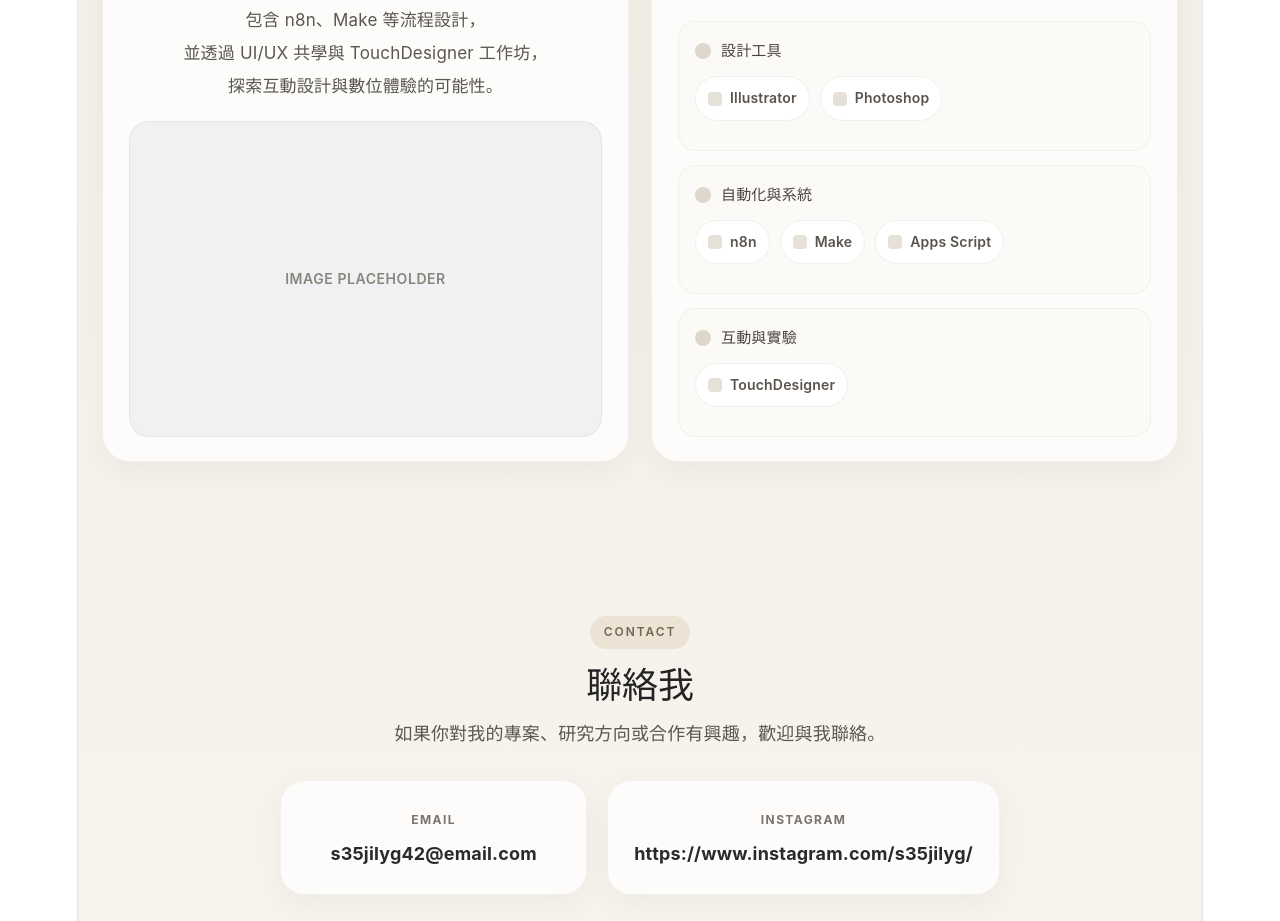
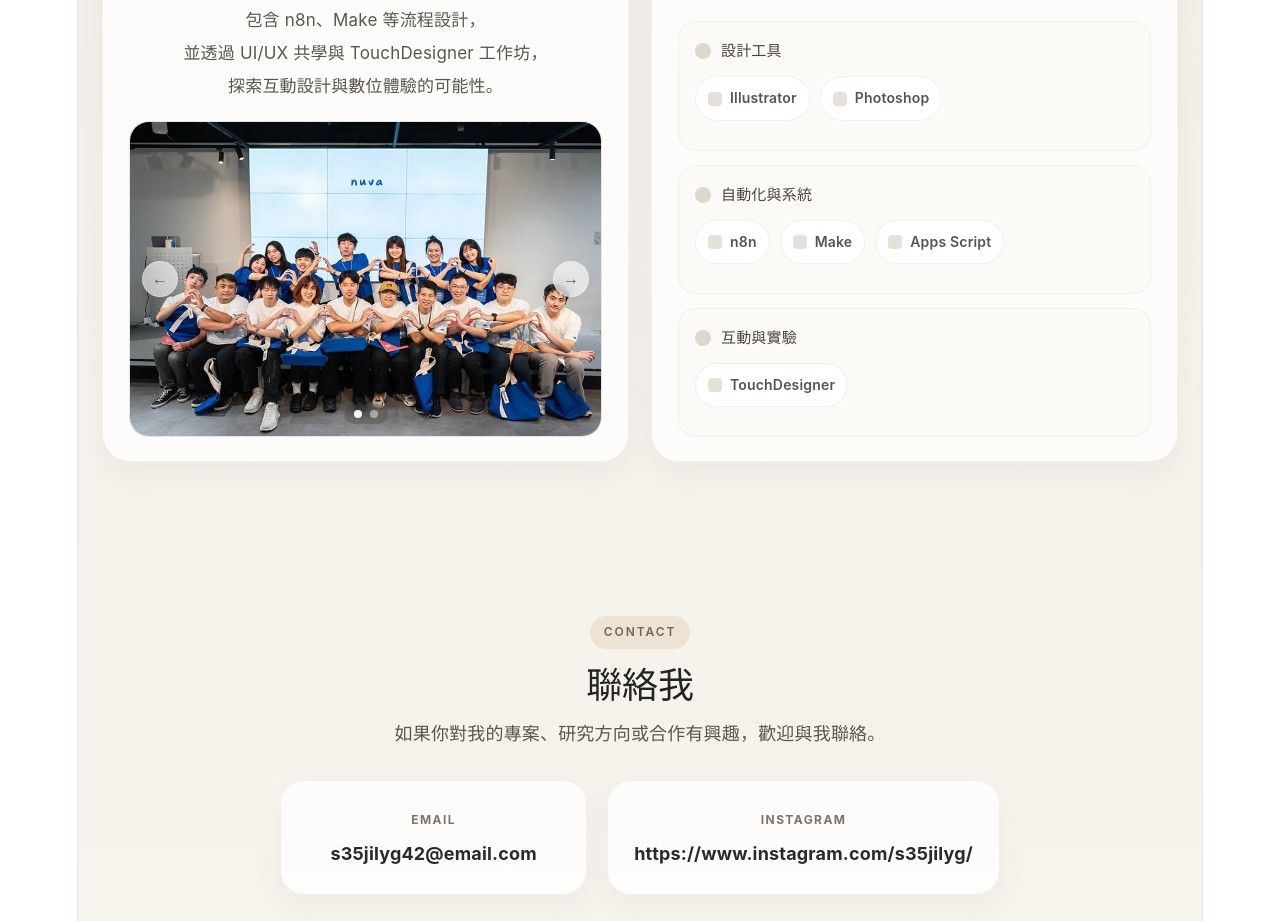
Before and after one commit to ghoostcc/portfolio-site, a React (Vite) app: page / in a window 1280 px wide. Shown: the part 2480-3401 px from the top of the page. Built offline with nearby package versions, Linux system fonts and the light colour scheme.

Commit message:
update home page

```diff
--- a/src/HomePage.tsx
+++ b/src/HomePage.tsx
@@ -3,6 +3,8 @@ import { Link } from "react-router-dom";
 import heroImage1 from "./assets/images/hero/gesture-interaction-main.png";
 import heroImage2 from "./assets/images/hero/gesture-touchdesign.png";
 import aboutMeImage from "./assets/images/about me/me.jpg";
+import aboutLearningDetail1 from "./assets/images/about me/detail-1.png";
+import aboutLearningDetail2 from "./assets/images/about me/detail-2.png";
 
 type Lang = "zh" | "en";
 
@@ -28,6 +30,7 @@ export default function HomePage() {
   const [isMobile, setIsMobile] = useState(window.innerWidth < 900);
   const [currentImageIndex, setCurrentImageIndex] = useState(0);
   const [hoveredProject, setHoveredProject] = useState<number | null>(null);
+  const [learningImageIndex, setLearningImageIndex] = useState(0);
 
   const projectScrollRef = useRef<HTMLDivElement | null>(null);
 
@@ -347,12 +350,37 @@ export default function HomePage() {
     },
   ];
 
+  const learningImages = [
+    {
+      src: aboutLearningDetail1,
+      alt: lang === "zh" ? "學習與探索圖片 1" : "Learning and exploration image 1",
+    },
+    {
+      src: aboutLearningDetail2,
+      alt: lang === "zh" ? "學習與探索圖片 2" : "Learning and exploration image 2",
+    },
+  ];
+
   const nextImage = () => {
     setCurrentImageIndex((prev) => (prev + 1) % heroImages.length);
   };
 
   const goToImage = (index: number) => {
     setCurrentImageIndex(index);
+  };
+
+  const nextLearningImage = () => {
+    setLearningImageIndex((prev) => (prev + 1) % learningImages.length);
+  };
+
+  const prevLearningImage = () => {
+    setLearningImageIndex((prev) =>
+      prev === 0 ? learningImages.length - 1 : prev - 1
+    );
+  };
+
+  const goToLearningImage = (index: number) => {
+    setLearningImageIndex(index);
   };
 
   return (
@@ -1317,20 +1345,116 @@ export default function HomePage() {
 
                 <div
                   style={{
+                    position: "relative",
                     aspectRatio: "3 / 2",
                     borderRadius: "20px",
                     backgroundColor: "#f0f1f3",
                     border: "1px solid rgba(0,0,0,0.05)",
-                    display: "flex",
-                    alignItems: "center",
-                    justifyContent: "center",
-                    color: "#8a847c",
-                    fontSize: "14px",
-                    fontWeight: 600,
-                    letterSpacing: "0.04em",
+                    overflow: "hidden",
                   }}
                 >
-                  IMAGE PLACEHOLDER
+                  <img
+                    src={learningImages[learningImageIndex].src}
+                    alt={learningImages[learningImageIndex].alt}
+                    style={{
+                      width: "100%",
+                      height: "100%",
+                      objectFit: "contain",
+                      display: "block",
+                      backgroundColor: "#f0f1f3",
+                    }}
+                  />
+
+                  <button
+                    onClick={prevLearningImage}
+                    aria-label={lang === "zh" ? "上一張圖片" : "Previous image"}
+                    style={{
+                      position: "absolute",
+                      left: "12px",
+                      top: "50%",
+                      transform: "translateY(-50%)",
+                      width: "36px",
+                      height: "36px",
+                      borderRadius: "999px",
+                      border: "1px solid rgba(255,255,255,0.28)",
+                      backgroundColor: "rgba(255,255,255,0.58)",
+                      backdropFilter: "blur(8px)",
+                      color: "#5f5850",
+                      fontSize: "16px",
+                      cursor: "pointer",
+                      display: "flex",
+                      alignItems: "center",
+                      justifyContent: "center",
+                      boxShadow: "0 6px 18px rgba(0,0,0,0.1)",
+                    }}
+                  >
+                    ←
+                  </button>
+
+                  <button
+                    onClick={nextLearningImage}
+                    aria-label={lang === "zh" ? "下一張圖片" : "Next image"}
+                    style={{
+                      position: "absolute",
+                      right: "12px",
+                      top: "50%",
+                      transform: "translateY(-50%)",
+                      width: "36px",
+                      height: "36px",
+                      borderRadius: "999px",
+                      border: "1px solid rgba(255,255,255,0.28)",
+                      backgroundColor: "rgba(255,255,255,0.58)",
+                      backdropFilter: "blur(8px)",
+                      color: "#5f5850",
+                      fontSize: "16px",
+                      cursor: "pointer",
+                      display: "flex",
+                      alignItems: "center",
+                      justifyContent: "center",
+                      boxShadow: "0 6px 18px rgba(0,0,0,0.1)",
+                    }}
+                  >
+                    →
+                  </button>
+
+                  <div
+                    style={{
+                      position: "absolute",
+                      left: "50%",
+                      bottom: "12px",
+                      transform: "translateX(-50%)",
+                      display: "flex",
+                      gap: "8px",
+                      padding: "6px 10px",
+                      borderRadius: "999px",
+                      backgroundColor: "rgba(0,0,0,0.14)",
+                      backdropFilter: "blur(6px)",
+                    }}
+                  >
+                    {learningImages.map((_, index) => (
+                      <button
+                        key={index}
+                        onClick={() => goToLearningImage(index)}
+                        aria-label={
+                          lang === "zh"
+                            ? `切換到第 ${index + 1} 張圖片`
+                            : `Go to image ${index + 1}`
+                        }
+                        style={{
+                          width: "8px",
+                          height: "8px",
+                          borderRadius: "999px",
+                          border: "none",
+                          padding: 0,
+                          backgroundColor:
+                            learningImageIndex === index
+                              ? "rgba(255,255,255,0.95)"
+                              : "rgba(255,255,255,0.45)",
+                          cursor: "pointer",
+                        }}
+                      />
+                    ))}
+                  </div>
                 </div>
               </div>
 
```
